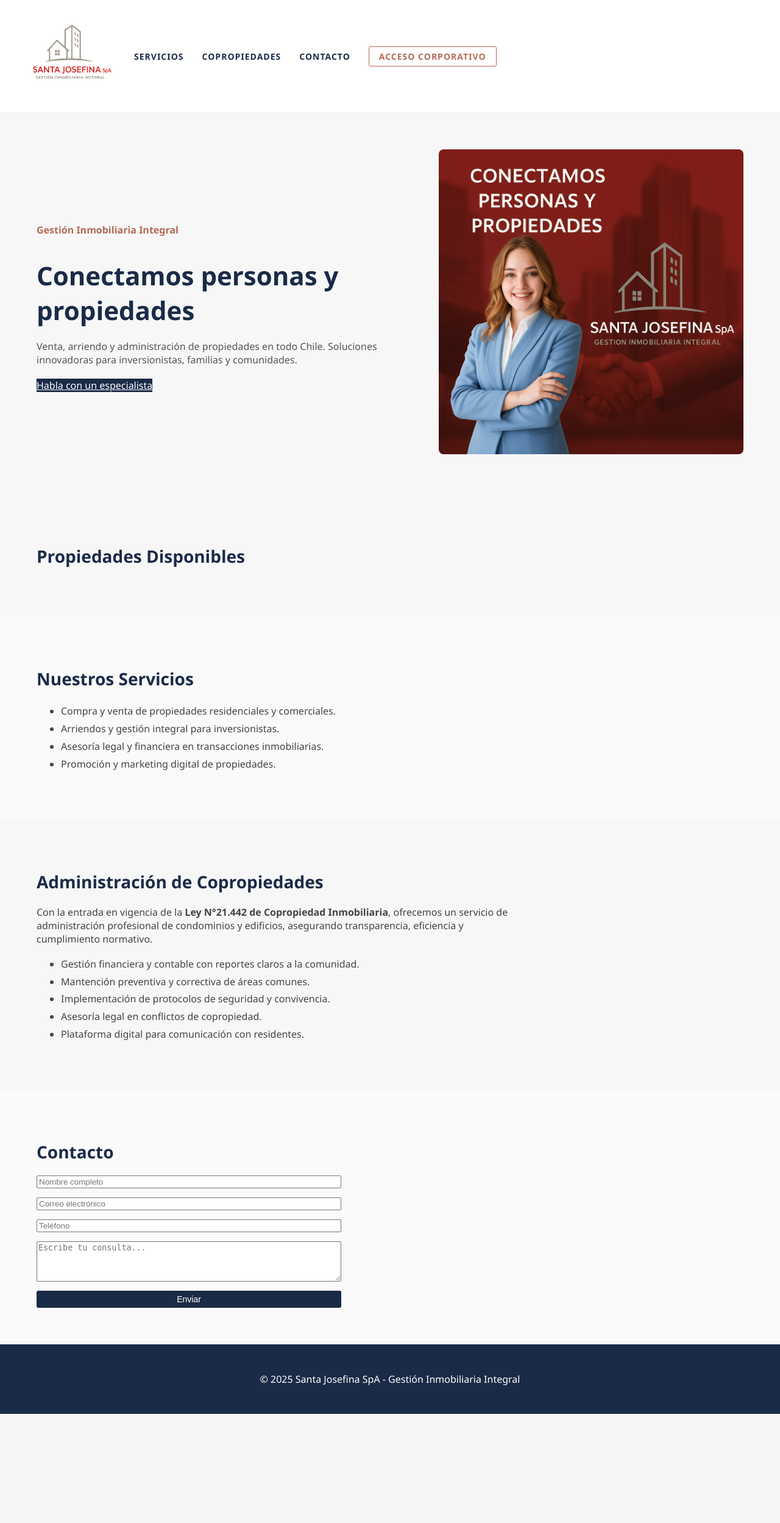
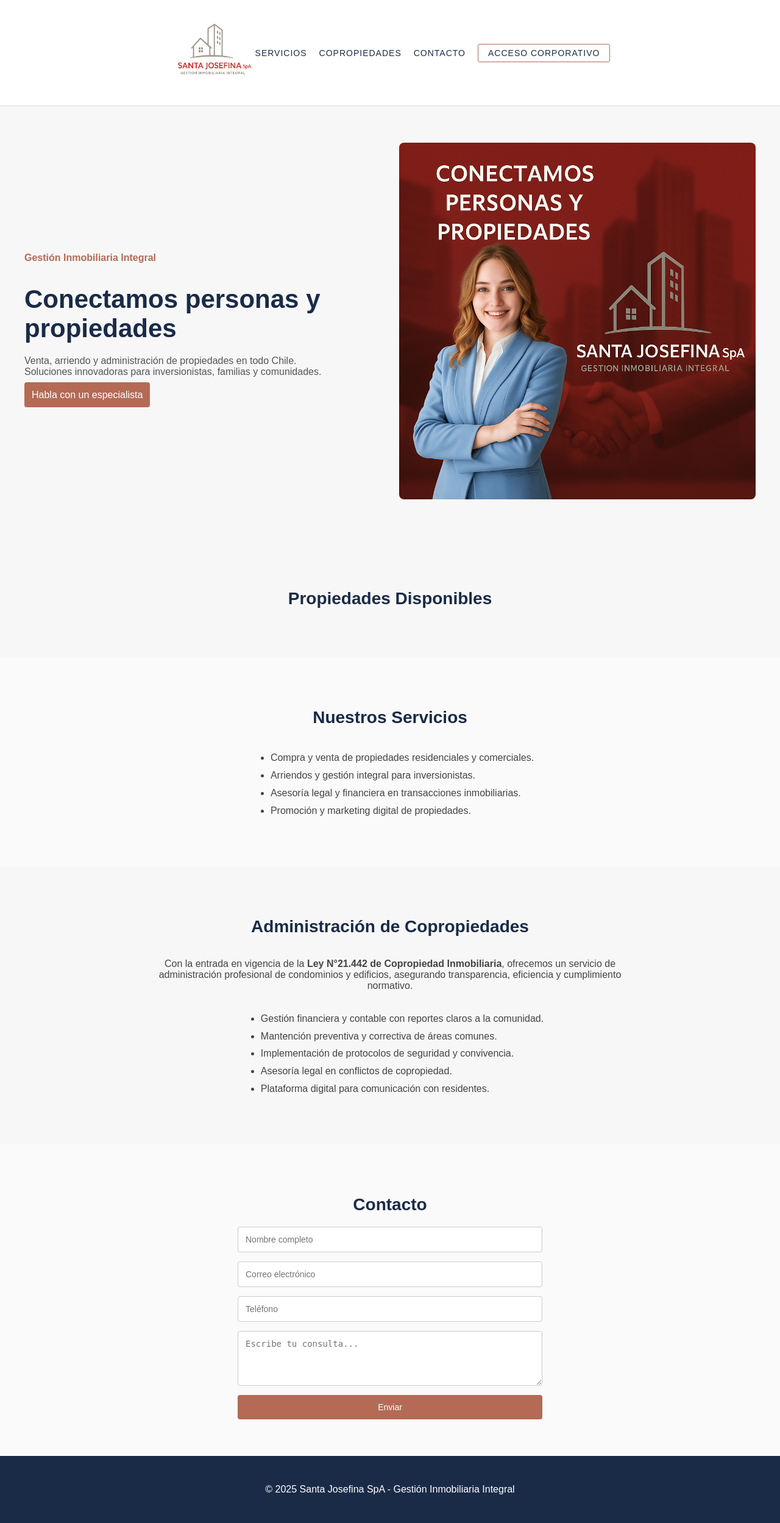
Before and after one commit to bymac-si/bymac-si.github.io, a PHP site: page /CRM_Inmobiliario/index.html in a window 1280 px wide. Shown: the whole page at 61% size. Before the commit the page ends 2319 px from the top, so only its background shows below. Run offline with PHP 8.4, Linux system fonts and the light colour scheme.

Commit message:
ajustes de css

```diff
--- a/CRM_Inmobiliario/css/styles.css
+++ b/CRM_Inmobiliario/css/styles.css
@@ -8,16 +8,6 @@ body {
 }
 
 /* Navbar */
-header {
-  background: #fff;
-  padding: 15px 40px;
-  display: flex;
-  justify-content: flex-start;
-  align-items: center;
-  gap: 30px;
-  border-bottom: 1px solid #eee;
-}
-
 header a {
   color: #1A2B48;
   font-weight: 700;
@@ -263,3 +253,137 @@ footer a{
   .nav-links { display:none; }
   .mobile-toggle { display:block; }
 }
+
+/* --- Layout base --- */
+body {
+  margin:0;
+  font-family:sans-serif;
+  color:#1A2B48;
+}
+
+section {
+  padding:60px 20px;
+  display:flex;
+  flex-direction:column;
+  align-items:center;
+  text-align:center;
+}
+
+section h2 {
+  font-size:28px;
+  margin-bottom:20px;
+}
+
+/* --- Header --- */
+header {
+  display:flex;
+  justify-content:space-between;
+  align-items:center;
+  background:#fff;
+  padding:15px 20px;
+  border-bottom:1px solid #ddd;
+}
+
+header img {
+  max-height:300px;
+}
+
+header nav {
+  display:flex;
+  gap:20px;
+}
+
+header nav a {
+  text-decoration:none;
+  color:#1A2B48;
+  font-weight:700; }
+
+    /* --- Hero --- */
+    .hero {
+      background:#f7f7f7;
+      display:grid; grid-template-columns:1fr 1fr; gap:30px;
+      align-items:center; justify-content:center;
+      max-width:1200px; margin:auto; text-align:left;
+    }
+    .hero img { max-width:100%; border-radius:8px; }
+
+    /* --- Propiedades --- */
+    #listaPropiedades {
+      display:grid;
+      grid-template-columns:repeat(auto-fit,minmax(280px,1fr));
+      gap:20px; width:100%; max-width:1200px;
+    }
+    #listaPropiedades div {
+      background:#fff; border-radius:5px; box-shadow:0 2px 5px rgba(0,0,0,0.05);
+      overflow:hidden; text-align:left;
+    }
+
+    /* --- Contacto --- */
+    #contacto form {
+      max-width:500px; width:100%;
+      display:flex; flex-direction:column; gap:15px;
+    }
+    #contacto input, #contacto textarea {
+      padding:12px; border:1px solid #ccc; border-radius:4px;
+      font-size:14px;
+    }
+
+    /* --- Botones --- */
+    .btn-primary {
+      background:#B46A55; color:#fff; border:none; padding:12px;
+      border-radius:4px; cursor:pointer; text-decoration:none;
+      text-align:center;
+    }
+    .btn-outline {
+      border:1px solid #B46A55; color:#B46A55; padding:10px 15px;
+      border-radius:4px; text-decoration:none;
+    }
+
+    /* --- Footer --- */
+    footer { background:#1A2B48; color:#fff; text-align:center; padding:30px; }
+
+    /* --- Responsive --- */
+    @media(max-width:768px){
+      .hero { grid-template-columns:1fr; text-align:center; }
+      header nav { display:none; } /* simplificación, luego se puede hacer menú hamburguesa */
+    }
+    /* --- Header --- */
+.main-header {
+  background:#fff;
+  border-bottom:1px solid #ddd;
+  padding:15px 20px;
+}
+
+.navbar {
+  max-width:1200px;
+  margin:auto;
+  display:flex;
+  align-items:center;
+  justify-content:space-between;
+}
+
+/* Links */
+.nav-links {
+  display:flex;
+  gap:20px;
+  align-items:center;
+}
+.nav-links a {
+  text-decoration:none;
+  color:#1A2B48;
+  font-weight:500;
+}
+.nav-links a:hover {
+  text-decoration:underline;
+}
+
+/* Responsive */
+@media(max-width:768px){
+  .nav-links {
+    display:none; /* luego podemos hacer hamburguesa si quieres */
+  }
+}
+.logo {
+  width: 140px;
+  height: auto;
+}
--- a/CRM_Inmobiliario/index.html
+++ b/CRM_Inmobiliario/index.html
@@ -4,44 +4,56 @@
   <meta charset="UTF-8">
   <title>Santa Josefina SpA - Gestión Inmobiliaria</title>
   <link rel="stylesheet" href="css/styles.css">
+  <style>
+  </style>
   <script src="js/app.js"></script>
 </head>
 <body>
 
 <!-- NAV -->
-<header>
-  <a href="index.html" style="font-weight:700;"><img fetchpriority="high" width="150" src="img/logo_santajosefina.png" alt=" "></a>  <a href="#servicios">Servicios</a>
-  <a href="#copropiedad">Copropiedades</a>
-  <a href="#contacto">Contacto</a>
-  <a href="dashboard.html" class="btn-outline">Acceso Corporativo</a>
+<header class="main-header">
+  <div class="navbar">
+    <!-- Logo -->
+    <a href="index.html" class="logo" >
+      <img src="img/logo_santajosefina.png" alt="Logo Santa Josefina" style="width: 140px; height: auto;">
+    </a>
+
+    <!-- Links -->
+    <nav class="nav-links">
+      <a href="#servicios">Servicios</a>
+      <a href="#copropiedad">Copropiedades</a>
+      <a href="#contacto">Contacto</a>
+      <a href="dashboard.html" class="btn-outline">Acceso Corporativo</a>
+    </nav>
+  </div>
 </header>
 
 <!-- HERO -->
-<section style="display:flex;align-items:center;justify-content:space-between;padding:60px; background:#f7f7f7;">
-  <div style="max-width:50%;">
+<section class="hero">
+  <div>
     <h2 style="color:#B46A55; font-size:16px; margin-bottom:10px;">Gestión Inmobiliaria Integral</h2>
-    <h1 style="font-size:42px; color:#1A2B48; margin-bottom:20px;">Conectamos personas y propiedades</h1>
+    <h1 style="font-size:42px; margin-bottom:20px;">Conectamos personas y propiedades</h1>
     <p style="color:#555; margin-bottom:20px;">
-      Venta, arriendo y administración de propiedades en todo Chile.
+      Venta, arriendo y administración de propiedades en todo Chile.<br>
       Soluciones innovadoras para inversionistas, familias y comunidades.
     </p>
     <a href="#contacto" class="btn-primary">Habla con un especialista</a>
   </div>
   <div>
-    <img src="img/conecta2.png" alt="Inmobiliaria Santa Josefina" style="border-radius:8px;max-width:500px;">
+    <img src="img/conecta2.png" alt="Inmobiliaria Santa Josefina">
   </div>
 </section>
 
-<!-- PROPIEDADES DISPONIBLES -->
-<section id="propiedades" style="padding:60px;">
-  <h2 style="font-size:28px; margin-bottom:20px; color:#1A2B48;">Propiedades Disponibles</h2>
-  <div id="listaPropiedades" style="display:grid; grid-template-columns:repeat(auto-fit,minmax(280px,1fr)); gap:20px;"></div>
+<!-- PROPIEDADES -->
+<section id="propiedades">
+  <h2>Propiedades Disponibles</h2>
+  <div id="listaPropiedades"></div>
 </section>
 
 <!-- SERVICIOS -->
-<section id="servicios" style="padding:60px; background:#fafafa;">
-  <h2 style="font-size:28px; margin-bottom:20px; color:#1A2B48;">Nuestros Servicios</h2>
-  <ul style="line-height:1.8; color:#444;">
+<section id="servicios" style="background:#fafafa;">
+  <h2>Nuestros Servicios</h2>
+  <ul style="max-width:800px; text-align:left; line-height:1.8; color:#444;">
     <li>Compra y venta de propiedades residenciales y comerciales.</li>
     <li>Arriendos y gestión integral para inversionistas.</li>
     <li>Asesoría legal y financiera en transacciones inmobiliarias.</li>
@@ -49,15 +61,14 @@
   </ul>
 </section>
 
-<!-- ADMINISTRACIÓN DE COPROPIEDADES -->
-<section id="copropiedad" style="padding:60px;">
-  <h2 style="font-size:28px; margin-bottom:20px; color:#1A2B48;">Administración de Copropiedades</h2>
-  <p style="color:#444; max-width:800px;">
+<!-- COPROPIEDAD -->
+<section id="copropiedad">
+  <h2>Administración de Copropiedades</h2>
+  <p style="max-width:800px; color:#444;">
     Con la entrada en vigencia de la <strong>Ley N°21.442 de Copropiedad Inmobiliaria</strong>,
-    ofrecemos un servicio de administración profesional de condominios y edificios,
-    asegurando transparencia, eficiencia y cumplimiento normativo.
+    ofrecemos un servicio de administración profesional de condominios y edificios, asegurando transparencia, eficiencia y cumplimiento normativo.
   </p>
-  <ul style="line-height:1.8; margin-top:15px; color:#444;">
+  <ul style="max-width:800px; text-align:left; line-height:1.8; color:#444; margin-top:15px;">
     <li>Gestión financiera y contable con reportes claros a la comunidad.</li>
     <li>Mantención preventiva y correctiva de áreas comunes.</li>
     <li>Implementación de protocolos de seguridad y convivencia.</li>
@@ -67,19 +78,22 @@
 </section>
 
 <!-- CONTACTO -->
-<section id="contacto" style="padding:60px; background:#fafafa;">
-  <h2 style="font-size:28px; margin-bottom:20px; color:#1A2B48;">Contacto</h2>
-  <form style="max-width:500px; display:flex; flex-direction:column; gap:15px;">
-    <input type="text" placeholder="Nombre completo" required>
-    <input type="email" placeholder="Correo electrónico" required>
-    <input type="tel" placeholder="Teléfono">
-    <textarea placeholder="Escribe tu consulta..." rows="4" required></textarea>
+<section id="contacto" style="background:#fafafa;">
+  <h2>Contacto</h2>
+  <form id="formContacto">
+    <input id="contactoNombre" type="text" placeholder="Nombre completo" required>
+    <input id="contactoEmail" type="email" placeholder="Correo electrónico" required>
+    <input id="contactoTelefono" type="tel" placeholder="Teléfono">
+    <textarea id="contactoMensaje" placeholder="Escribe tu consulta..." rows="4" required></textarea>
     <button type="submit" class="btn-primary">Enviar</button>
   </form>
+  <p id="msgConfirmacion" style="display:none; color:green; margin-top:15px;">
+    ¡Gracias! Tu mensaje ha sido enviado.
+  </p>
 </section>
 
 <!-- FOOTER -->
-<footer style="padding:30px; background:#1A2B48; color:white; text-align:center;">
+<footer>
   <p>&copy; 2025 Santa Josefina SpA - Gestión Inmobiliaria Integral</p>
 </footer>
 
@@ -89,10 +103,10 @@ async function cargarPropiedadesLanding(){
   const propiedades = await fetchData("Propiedades");
   const disponibles = propiedades.filter(p=>p.Estado==="Disponible");
   document.getElementById("listaPropiedades").innerHTML = disponibles.map(p=>`
-    <div style="background:white; border-radius:5px; box-shadow:0 2px 5px rgba(0,0,0,0.05); overflow:hidden;">
+    <div>
       <img src="${p.Imagen}" alt="Propiedad" style="width:100%; height:180px; object-fit:cover;">
       <div style="padding:15px;">
-        <h3 style="font-size:18px; margin-bottom:5px; color:#1A2B48;">${p.Direccion}</h3>
+        <h3 style="font-size:18px; margin-bottom:5px;">${p.Direccion}</h3>
         <p style="color:#777;">${p.Tipo}</p>
         <p style="font-weight:bold; color:#B46A55; margin:10px 0;">
           ${"$"+new Intl.NumberFormat("es-CL").format(p.Precio)}
@@ -103,27 +117,24 @@ async function cargarPropiedadesLanding(){
   `).join("");
 }
 cargarPropiedadesLanding();
-</script>
-<script>
-const formContacto = document.getElementById("formContacto");
 
-formContacto.onsubmit = async (e)=>{
+// Contacto
+const formContacto=document.getElementById("formContacto");
+formContacto.onsubmit=async(e)=>{
   e.preventDefault();
-
-  const payload = {
-    Nombre:   document.getElementById("contactoNombre").value.trim(),
-    Email:    document.getElementById("contactoEmail").value.trim(),
-    Telefono: document.getElementById("contactoTelefono").value.trim(),
-    Mensaje:  document.getElementById("contactoMensaje").value.trim(),
-    Fecha:    new Date().toISOString()
+  const payload={
+    Nombre:document.getElementById("contactoNombre").value.trim(),
+    Email:document.getElementById("contactoEmail").value.trim(),
+    Telefono:document.getElementById("contactoTelefono").value.trim(),
+    Mensaje:document.getElementById("contactoMensaje").value.trim(),
+    Fecha:new Date().toISOString()
   };
-
-  try {
+  try{
     await appSheetCRUD("Contactos","Add",[payload]);
     formContacto.reset();
-    document.getElementById("msgConfirmacion").style.display = "block";
-  } catch(err){
-    alert("Error al guardar: " + (err.message || err));
+    document.getElementById("msgConfirmacion").style.display="block";
+  }catch(err){
+    alert("Error al guardar: "+(err.message||err));
     console.error(err);
   }
 };
```
